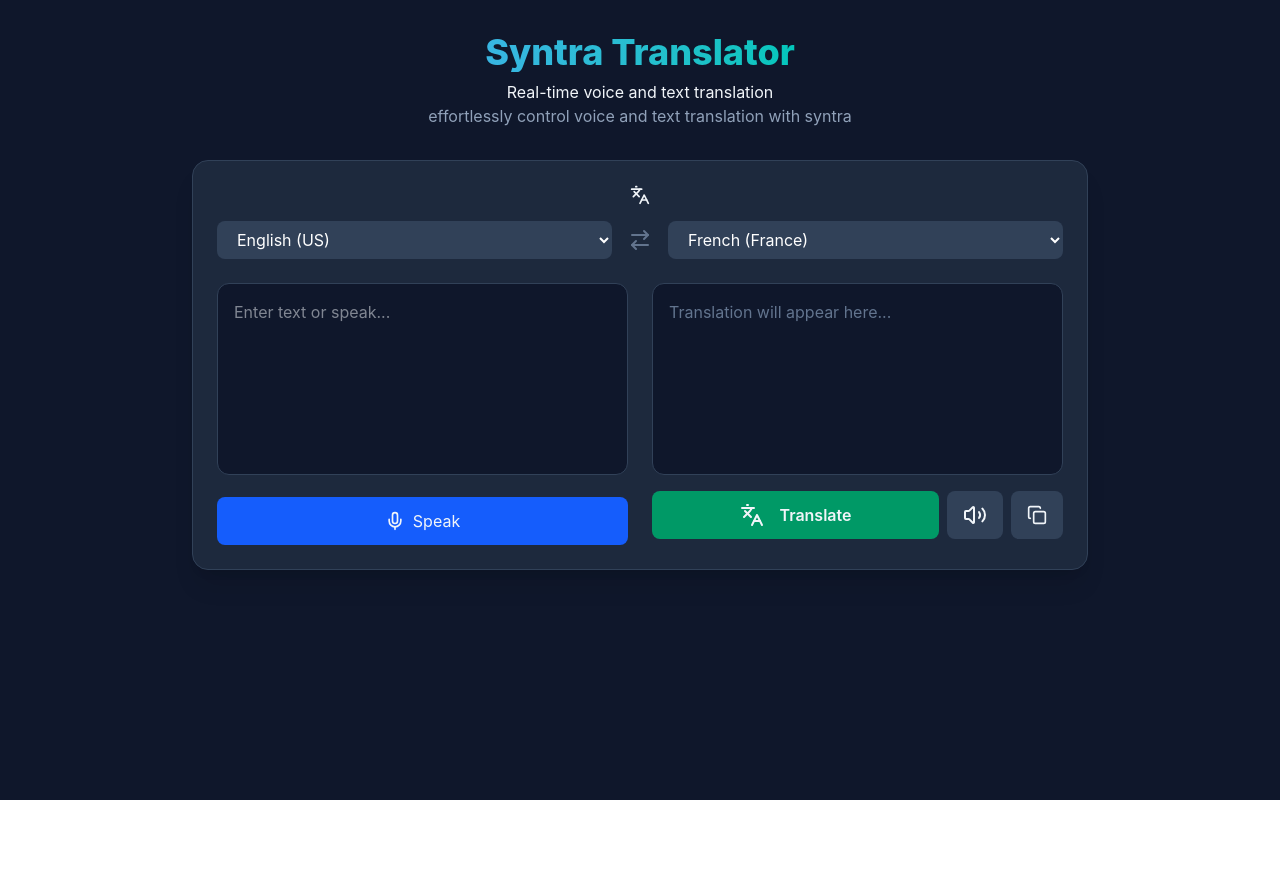
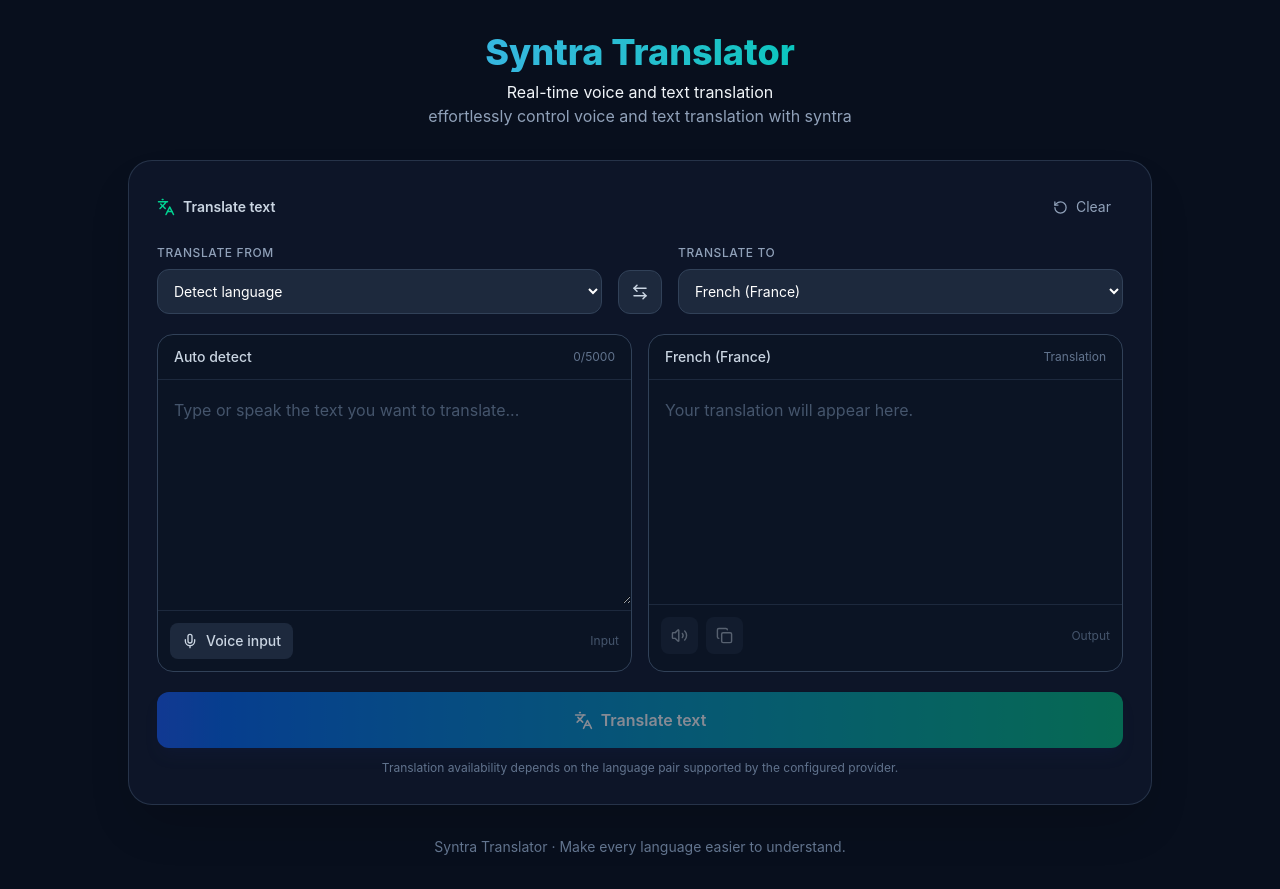
Before and after one commit to abdulsalam-hub/syntra, a React (Vite) app: page / in a window 1280 px wide. Before the commit the page ends 800 px from the top, so only its background shows below. Built offline with nearby package versions, Linux system fonts and the light colour scheme.

Commit message:
Fix translator functionality and improve accessible UI

```diff
--- a/src/App.tsx
+++ b/src/App.tsx
@@ -1,191 +1,395 @@
-import {useState,useEffect,useRef} from "react";
+import { useEffect, useMemo, useRef, useState } from "react";
 import Header from "./component/Header";
 import { LANGUAGES } from "./layout/Languages";
 import {
+  ArrowLeftRight,
+  Check,
+  Copy,
+  Languages as LanguagesIcon,
+  LoaderCircle,
   Mic,
   MicOff,
+  RotateCcw,
   Volume2,
-  Languages,
-  ArrowRightLeft,
-  Copy,
-  Check,
-  LanguagesIcon
+  X,
 } from "lucide-react";
-import {  Translator } from "google-translate-api-x";
+
+type SpeechRecognitionResult = {
+  0: { transcript: string };
+  isFinal: boolean;
+};
+
+type SpeechRecognitionEvent = {
+  resultIndex: number;
+  results: ArrayLike<SpeechRecognitionResult>;
+};
+
+type SpeechRecognitionInstance = {
+  lang: string;
+  continuous: boolean;
+  interimResults: boolean;
+  onresult: ((event: SpeechRecognitionEvent) => void) | null;
+  onerror: ((event: { error: string }) => void) | null;
+  onend: (() => void) | null;
+  start: () => void;
+  stop: () => void;
+  abort: () => void;
+};
+
+type SpeechRecognitionConstructor = new () => SpeechRecognitionInstance;
+
+declare global {
+  interface Window {
+    SpeechRecognition?: SpeechRecognitionConstructor;
+    webkitSpeechRecognition?: SpeechRecognitionConstructor;
+  }
+}
+
+const MAX_CHARACTERS = 5000;
 
 function App() {
   const [inputText, setInputText] = useState("");
   const [translatedText, setTranslatedText] = useState("");
-  const [sourceLang, setSourceLang] = useState("en");
+  const [sourceLang, setSourceLang] = useState("auto");
   const [targetLang, setTargetLang] = useState("fr");
-  const [isListening, setIsListening] = useState(true);
+  const [isListening, setIsListening] = useState(false);
+  const [isTranslating, setIsTranslating] = useState(false);
+  const [error, setError] = useState("");
   const [copied, setCopied] = useState(false);
+  const recognitionRef = useRef<SpeechRecognitionInstance | null>(null);
+  const copyTimerRef = useRef<ReturnType<typeof setTimeout> | null>(null);
 
-  const recognitionRef = useRef<any>(null);
+  const sourceLanguageName = useMemo(
+    () => LANGUAGES.find((language) => language.code === sourceLang)?.name ?? "Auto detect",
+    [sourceLang],
+  );
+  const targetLanguageName = useMemo(
+    () => LANGUAGES.find((language) => language.code === targetLang)?.name ?? targetLang,
+    [targetLang],
+  );
 
-  // Initialize Speech Recognition
   useEffect(() => {
-    const SpeechRecognition = (window as any).SpeechRecognition || (window as any).webkitSpeechRecognition;
-    if (SpeechRecognition) {
-      recognitionRef.current =new SpeechRecognition();
-      recognitionRef.current.continuous = true;
-      recognitionRef.current.interimResults = false;
-      recognitionRef.current.lang = sourceLang;
+    return () => {
+      recognitionRef.current?.abort();
+      if (copyTimerRef.current) clearTimeout(copyTimerRef.current);
+      window.speechSynthesis?.cancel();
+    };
+  }, []);
 
-      recognitionRef.current.onresult = (event: any) => {
-        const transcript=event.results[0][0].transcript;
+  const stopListening = () => {
+    recognitionRef.current?.stop();
+    setIsListening(false);
+  };
 
-        setInputText(transcript);
-        setIsListening(false);
-      };
+  const toggleListen = () => {
+    if (isListening) {
+      stopListening();
+      return;
+    }
 
-      recognitionRef.current.onend = () => setIsListening(false);
+    const SpeechRecognition =
+      window.SpeechRecognition ?? window.webkitSpeechRecognition;
+
+    if (!SpeechRecognition) {
+      setError("Voice input is not supported in this browser. Try the latest Chrome or Edge.");
+      return;
     }
-  }, [sourceLang]);
 
-  const toggleListen = ():void => {
-    if (isListening) {
-      recognitionRef.current?.stop();
-    } else {
+    setError("");
+    const recognition = new SpeechRecognition();
+    recognition.lang =
+      sourceLang === "auto"
+        ? navigator.language || "en-US"
+        : sourceLang;
+    recognition.continuous = false;
+    recognition.interimResults = false;
+
+    recognition.onresult = (event) => {
+      const transcript = Array.from(event.results)
+        .slice(event.resultIndex)
+        .map((result) => result[0].transcript)
+        .join(" ")
+        .trim();
+      if (transcript) setInputText((current) => (current ? `${current} ${transcript}` : transcript));
+    };
+    recognition.onerror = (event) => {
+      setError(
+        event.error === "not-allowed"
+          ? "Microphone permission was blocked. Allow microphone access in your browser settings."
+          : `Voice input stopped: ${event.error}.`,
+      );
+      setIsListening(false);
+    };
+    recognition.onend = () => setIsListening(false);
+
+    recognitionRef.current = recognition;
+    try {
+      recognition.start();
       setIsListening(true);
-      recognitionRef.current?.start();
+    } catch {
+      setIsListening(false);
+      setError("The microphone could not start. Please try again.");
     }
   };
 
-  // Simulated Translation Function (Replace with an API call in production)
-  const handleTranslate = async() => {
-    if (!inputText) return;
-    // In a real app, integrate a service like Google Translate or DeepL API here.
-    // For this demonstration, we simulate a translation by reversing or modifying the text.
-    const translator= new Translator({from:sourceLang,to:targetLang,tld:"fr",autoCorrect:true,forceTo:true,forceBatch:true,forceFrom:true})
+  const handleTranslate = async () => {
+    const text = inputText.trim();
+    if (!text) {
+      setError("Enter or speak some text before translating.");
+      return;
+    }
+    if (text.length > MAX_CHARACTERS) {
+      setError(`Please keep your text under ${MAX_CHARACTERS.toLocaleString()} characters.`);
+      return;
+    }
+    if (sourceLang === targetLang) {
+      setTranslatedText(text);
+      setError("");
+      return;
+    }
 
-    await translator.translate(inputText).then((data) => {
-    console.log(data.text);
+    setIsTranslating(true);
+    setError("");
+    setTranslatedText("");
 
-     return  setTranslatedText(`[translated to ${targetLang}]`+" "+data.text)
+    try {
+      const response = await fetch("/api/translate", {
+        method: "POST",
+        headers: { "Content-Type": "application/json" },
+        body: JSON.stringify({ text, source: sourceLang, target: targetLang }),
+      });
+      const data: { translatedText?: string; error?: string } = await response.json();
 
-    },(err) => {
-      console.log(err)
-      return  setTranslatedText(
-        `[Translated to ${targetLang}]: ${inputText.split("").reverse().join("")} `
+      if (!response.ok) {
+        throw new Error(data.error || "Translation failed. Please try again.");
+      }
+      if (!data.translatedText?.trim()) {
+        throw new Error("The translation provider returned an empty result. Please try again.");
+      }
+      setTranslatedText(data.translatedText);
+    } catch (caught) {
+      setError(
+        caught instanceof Error
+          ? caught.message
+          : "Something went wrong while translating. Please try again.",
       );
-    })
-
+    } finally {
+      setIsTranslating(false);
+    }
   };
 
-  const speak = (text:string, lang:string):void => {
+  const speak = (text: string, language: string) => {
+    if (!text.trim() || !("speechSynthesis" in window)) {
+      setError("Text-to-speech is not available in this browser.");
+      return;
+    }
+    window.speechSynthesis.cancel();
     const utterance = new SpeechSynthesisUtterance(text);
-    utterance.lang = lang;
+    utterance.lang = language === "auto" ? "en-US" : language;
+    utterance.onerror = () => setError("Your browser could not play the spoken translation.");
     window.speechSynthesis.speak(utterance);
   };
 
-  const copyToClipboard = () => {
-    navigator.clipboard.writeText(translatedText);
-    setCopied(true);
+  const copyToClipboard = async () => {
+    if (!translatedText) return;
+    try {
+      await navigator.clipboard.writeText(translatedText);
+      setCopied(true);
+      if (copyTimerRef.current) clearTimeout(copyTimerRef.current);
+      copyTimerRef.current = setTimeout(() => setCopied(false), 1800);
+    } catch {
+      setError("Clipboard access was blocked. Select and copy the translation manually.");
+    }
+  };
 
-      setTimeout(() => setCopied(false),2000);
+  const swapLanguages = () => {
+    if (sourceLang === "auto") {
+      setError("Choose a source language before swapping languages.");
+      return;
+    }
+    setSourceLang(targetLang);
+    setTargetLang(sourceLang);
+    setInputText(translatedText || inputText);
+    setTranslatedText(translatedText ? inputText : "");
+    setError("");
+  };
 
+  const clearText = () => {
+    setInputText("");
+    setTranslatedText("");
+    setError("");
+    setCopied(false);
+    window.speechSynthesis?.cancel();
   };
 
   return (
-    <>
-      <div className="min-h-screen w-full min-w-screen bg-slate-900 text-slate-100 p-4 md:p-8 font-sans">
-        <div className="max-w-4xl mx-auto">
-      <Header/>
+    <main className="min-h-screen bg-[#080f1d] px-4 py-8 text-slate-100 sm:px-6 lg:px-8">
+      <div className="mx-auto w-full max-w-5xl">
+        <Header />
+        <section
+          aria-label="Translation tool"
+          className="rounded-3xl border border-slate-700/70 bg-slate-900/90 p-4 shadow-2xl shadow-black/20 sm:p-7"
+        >
+          <div className="mb-5 flex flex-col gap-3 sm:flex-row sm:items-center sm:justify-between">
+            <div className="flex items-center gap-2 text-sm font-semibold text-slate-300">
+              <LanguagesIcon size={18} className="text-emerald-400" />
+              Translate text
+            </div>
+            <button
+              type="button"
+              onClick={clearText}
+              className="inline-flex items-center gap-2 self-start rounded-lg px-3 py-2 text-sm text-slate-400 transition hover:bg-slate-800 hover:text-white sm:self-auto"
+            >
+              <RotateCcw size={15} /> Clear
+            </button>
+          </div>
 
-          <div className="bg-slate-800 w-full rounded-2xl shadow-xl p-6 border border-slate-700 transition duration-200">
-            {/* Controls */}
-            <Languages size={20}  className="flex w-full mb-4"/>
-            <div className="flex flex-col md:flex-row items-center gap-4 mb-6 w-full">
+          <div className="mb-5 grid grid-cols-[1fr_auto_1fr] items-center gap-2 sm:gap-4">
+            <label className="min-w-0">
+              <span className="mb-2 block text-xs font-medium uppercase tracking-wider text-slate-400">
+                Translate from
+              </span>
               <select
-                title="select translate language from"
-                name="language"
+                aria-label="Source language"
                 value={sourceLang}
-                onChange={(e) => setSourceLang(e.target.value)}
-                className="bg-slate-700 flex-1 text-white rounded-lg px-4 py-2 w-full md:w-auto outline-none focus:ring-2 focus:ring-blue-500"
+                onChange={(event) => setSourceLang(event.target.value)}
+                className="w-full rounded-xl border border-slate-700 bg-slate-800 px-3 py-3 text-sm text-white outline-none transition focus:border-blue-400 focus:ring-2 focus:ring-blue-400/20"
               >
-                {LANGUAGES.map((l) => (
-                  <option key={l.code} value={l.code}>
-                    {l.name}
-                  </option>
+                <option value="auto">Detect language</option>
+                {LANGUAGES.map((language) => (
+                  <option key={language.code} value={language.code}>{language.name}</option>
                 ))}
               </select>
-
-              <ArrowRightLeft className="text-slate-500 rotate-90 hover:text-white/80 md:rotate-0" />
-
+            </label>
+            <button
+              type="button"
+              onClick={swapLanguages}
+              aria-label="Swap languages"
+              title="Swap languages"
+              className="mt-6 rounded-xl border border-slate-700 bg-slate-800 p-3 text-slate-300 transition hover:border-emerald-500 hover:text-emerald-300"
+            >
+              <ArrowLeftRight size={18} />
+            </button>
+            <label className="min-w-0">
+              <span className="mb-2 block text-xs font-medium uppercase tracking-wider text-slate-400">
+                Translate to
+              </span>
               <select
-                title="select language to translate to"
+                aria-label="Target language"
                 value={targetLang}
-                onChange={(e) => setTargetLang(e.target.value)}
-                className="bg-slate-700 flex-1 text-white rounded-lg px-4 py-2 w-full md:w-auto outline-none focus:ring-2 focus:ring-emerald-500"
+                onChange={(event) => setTargetLang(event.target.value)}
+                className="w-full rounded-xl border border-slate-700 bg-slate-800 px-3 py-3 text-sm text-white outline-none transition focus:border-emerald-400 focus:ring-2 focus:ring-emerald-400/20"
               >
-                {LANGUAGES.map((l) => (
-                  <option key={l.code} value={l.code}>
-                    {l.name}
-                  </option>
+                {LANGUAGES.map((language) => (
+                  <option key={language.code} value={language.code}>{language.name}</option>
                 ))}
               </select>
-            </div>
+            </label>
+          </div>
 
-            {/* Input Area */}
-            <div className="grid md:grid-cols-2 gap-6">
-              <div className="space-y-4">
-                <textarea
-                  value={inputText}
-                  onChange={(e) => setInputText(e.target.value)}
-                  placeholder="Enter text or speak..."
-                  className="w-full h-48 bg-slate-900 rounded-xl p-4 border border-slate-700 focus:ring-2 focus:ring-blue-500 outline-none resize-none"
-                />
+          <div className="grid gap-4 md:grid-cols-2">
+            <div className="overflow-hidden rounded-2xl border border-slate-700 bg-[#0b1424]">
+              <div className="flex items-center justify-between border-b border-slate-800 px-4 py-3">
+                <span className="text-sm font-medium text-slate-300">{sourceLanguageName}</span>
+                <span className="text-xs text-slate-500">{inputText.length}/{MAX_CHARACTERS}</span>
+              </div>
+              <textarea
+                aria-label="Text to translate"
+                value={inputText}
+                maxLength={MAX_CHARACTERS + 100}
+                onChange={(event) => {
+                  setInputText(event.target.value);
+                  setError("");
+                }}
+                placeholder="Type or speak the text you want to translate..."
+                className="min-h-56 w-full resize-y bg-transparent p-4 text-base leading-7 text-white outline-none placeholder:text-slate-600"
+              />
+              <div className="flex items-center justify-between border-t border-slate-800 p-3">
                 <button
                   type="button"
                   onClick={toggleListen}
-                  className={`w-full py-3 cursor-pointer rounded-lg flex items-center justify-center gap-2 transition ${!isListening ? "bg-red-600 hover:bg-red-700" : "bg-blue-600 hover:bg-blue-700"}`}
+                  aria-pressed={isListening}
+                  className={`inline-flex items-center gap-2 rounded-lg px-3 py-2 text-sm font-medium transition ${isListening ? "bg-red-500/15 text-red-300" : "bg-slate-800 text-slate-300 hover:bg-slate-700"}`}
                 >
-                  {/*   */}
-                  {!isListening ? <MicOff size={20} /> : <Mic size={20} />}
-                  {!isListening ? "Stop Listening" : "Speak"}
+                  {isListening ? <MicOff size={16} /> : <Mic size={16} />}
+                  {isListening ? "Stop recording" : "Voice input"}
                 </button>
+                <span className="text-xs text-slate-600">Input</span>
               </div>
+            </div>
 
-              {/* Output Area */}
-              <div className="space-y-4">
-                <div className="w-full h-48 bg-slate-900 rounded-xl p-4 border border-slate-700 overflow-y-auto">
-                  {translatedText || (
-                    <span className="text-slate-500">
-                      Translation will appear here...
-                    </span>
-                  )}
-                </div>
+            <div className="overflow-hidden rounded-2xl border border-slate-700 bg-[#0b1424]">
+              <div className="flex items-center justify-between border-b border-slate-800 px-4 py-3">
+                <span className="text-sm font-medium text-slate-300">{targetLanguageName}</span>
+                <span className="text-xs text-slate-500">Translation</span>
+              </div>
+              <div
+                aria-live="polite"
+                aria-busy={isTranslating}
+                className="min-h-56 whitespace-pre-wrap p-4 text-base leading-7 text-white"
+              >
+                {isTranslating ? (
+                  <span className="inline-flex items-center gap-2 text-slate-400">
+                    <LoaderCircle className="animate-spin" size={18} /> Translating...
+                  </span>
+                ) : translatedText || (
+                  <span className="text-slate-600">Your translation will appear here.</span>
+                )}
+              </div>
+              <div className="flex items-center justify-between border-t border-slate-800 p-3">
                 <div className="flex gap-2">
                   <button
-                    title="translate"
-                    onClick={handleTranslate}
-                    className="flex-1  items-center flex justify-center gap-x-4 cursor-pointer bg-emerald-600 hover:bg-emerald-700 py-3 rounded-lg font-semibold transition"
+                    type="button"
+                    onClick={() => speak(translatedText, targetLang)}
+                    disabled={!translatedText}
+                    aria-label="Listen to translation"
+                    className="rounded-lg bg-slate-800 p-2.5 text-slate-300 transition hover:bg-slate-700 disabled:cursor-not-allowed disabled:opacity-40"
                   >
-                    <LanguagesIcon /> Translate
+                    <Volume2 size={17} />
                   </button>
                   <button
-                    title="listen"
-                    onClick={() => speak(translatedText, targetLang)}
-                    className="px-4 cursor-pointer bg-slate-700 hover:bg-slate-600 rounded-lg transition"
+                    type="button"
+                    onClick={copyToClipboard}
+                    disabled={!translatedText}
+                    aria-label="Copy translation"
+                    className="rounded-lg bg-slate-800 p-2.5 text-slate-300 transition hover:bg-slate-700 disabled:cursor-not-allowed disabled:opacity-40"
                   >
-                    <Volume2 />
-                  </button>
-                  <button
-                    title="copy to clipbaord"
-                    onClick={copyToClipboard}
-                    className="px-4 cursor-pointer bg-slate-700 hover:bg-slate-600 rounded-lg transition"
-                  >
-                    {/*  */}
-                    {copied ? <Check size={20} /> : <Copy size={20} />}
+                    {copied ? <Check size={17} className="text-emerald-400" /> : <Copy size={17} />}
                   </button>
                 </div>
+                <span className="text-xs text-slate-600">{copied ? "Copied" : "Output"}</span>
               </div>
             </div>
           </div>
-        </div>
+
+          {error && (
+            <div role="alert" className="mt-4 flex items-start justify-between gap-3 rounded-xl border border-rose-500/30 bg-rose-500/10 px-4 py-3 text-sm text-rose-200">
+              <span>{error}</span>
+              <button type="button" onClick={() => setError("")} aria-label="Dismiss error">
+                <X size={16} />
+              </button>
+            </div>
+          )}
+
+          <button
+            type="button"
+            onClick={handleTranslate}
+            disabled={isTranslating || !inputText.trim()}
+            className="mt-5 flex w-full items-center justify-center gap-2 rounded-xl bg-gradient-to-r from-blue-600 to-emerald-500 px-5 py-4 font-semibold text-white shadow-lg shadow-blue-950/30 transition hover:brightness-110 disabled:cursor-not-allowed disabled:opacity-50"
+          >
+            {isTranslating ? <LoaderCircle className="animate-spin" size={19} /> : <LanguagesIcon size={19} />}
+            {isTranslating ? "Translating..." : "Translate text"}
+          </button>
+          <p className="mt-3 text-center text-xs text-slate-500">
+            Translation availability depends on the language pair supported by the configured provider.
+          </p>
+        </section>
+
+        <footer className="mt-8 text-center text-sm text-slate-500">
+          <p>Syntra Translator · Make every language easier to understand.</p>
+        </footer>
       </div>
-    </>
+    </main>
   );
 }
 
```
